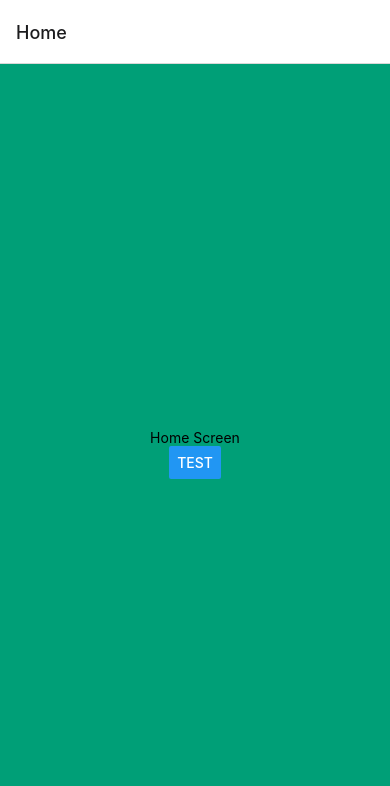
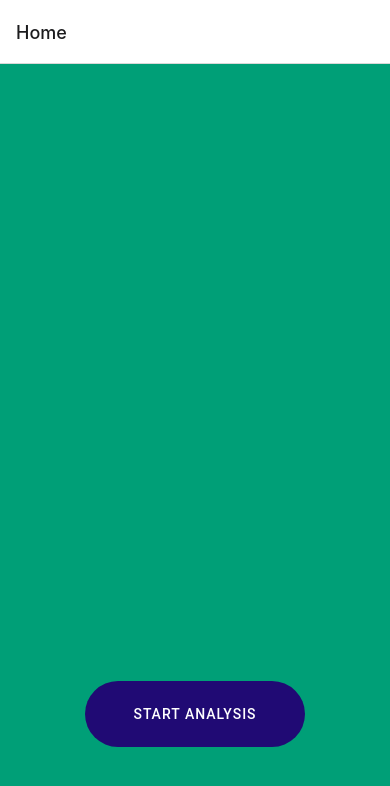
Before and after one commit to futu-sto-tech/futu4earth, a React Native app: screen /Home in a window 390 px wide. Shown: the top 786 px of the page. Built offline with nearby package versions, Linux system fonts and the light colour scheme.

Commit message:
first page

```diff
--- a/App.tsx
+++ b/App.tsx
@@ -1,30 +1,15 @@
 import * as React from "react";
 
-import { Button, StyleSheet, Text, View } from "react-native";
+import { HomeScreen } from "./screens/HomeScreen";
+import { NavigationContainer } from "@react-navigation/native";
+import { Text } from "react-native";
+import { createNativeStackNavigator } from "@react-navigation/native-stack";
 
-import { NavigationContainer, useNavigation } from "@react-navigation/native";
-import { colors } from "./colors";
-import { createNativeStackNavigator, NativeStackScreenProps } from "@react-navigation/native-stack";
-
-type HomeScreenNavigationProps = NativeStackScreenProps<RootStackParamList, 'Home'>;
-function HomeScreen({}) {
-  const navigation = useNavigation<HomeScreenNavigationProps>();
-
-  return (
-    <View style={styles.container}>
-      <Text>Home Screen</Text>
-      <Button onPress={() => navigation.navigation.push('Analysis')} title="test">Test</Button>
-    </View>
-  );
+function AnalysisScreen({}) {
+  return <Text>Analysis</Text>;
 }
 
-function AnalysisScreen({}) {
-  return (
-    <View>Analysis</View>
-  )
-}
-
-type RootStackParamList = {
+export type RootStackParamList = {
   Home: undefined;
   Analysis: undefined;
   Report: undefined;
@@ -43,12 +28,3 @@ export default function App() {
     </NavigationContainer>
   );
 }
-
-const styles = StyleSheet.create({
-  container: {
-    flex: 1,
-    backgroundColor: colors.brand.secondary,
-    alignItems: "center",
-    justifyContent: "center",
-  },
-});
--- /dev/null
+++ b/screens/HomeScreen.tsx
@@ -0,0 +1,47 @@
+import { StyleSheet, View } from "react-native";
+
+import { Button } from "react-native-paper";
+import { NativeStackScreenProps } from "@react-navigation/native-stack";
+import React from "react";
+import { RootStackParamList } from "../App";
+import { colors } from "../colors";
+
+type HomeScreenNavigationProps = NativeStackScreenProps<
+  RootStackParamList,
+  "Home"
+>;
+
+const styles = StyleSheet.create({
+  container: {
+    backgroundColor: colors.bg.secondary,
+    flex: 1,
+    alignItems: "center",
+    justifyContent: "flex-end",
+  },
+  button: {
+    backgroundColor: colors.brand.tertiary,
+    paddingLeft: "32px",
+    paddingRight: "32px",
+    paddingTop: "16px",
+    paddingBottom: "16px",
+    marginBottom: "25%",
+    borderRadius: 50,
+  },
+  text: {
+    color: colors.text.primary,
+  },
+});
+
+export function HomeScreen({ navigation }: HomeScreenNavigationProps) {
+  return (
+    <View style={styles.container}>
+      <Button
+        style={styles.button}
+        onPress={() => navigation.push("Analysis")}
+        labelStyle={styles.text}
+      >
+        Start Analysis
+      </Button>
+    </View>
+  );
+}
```
